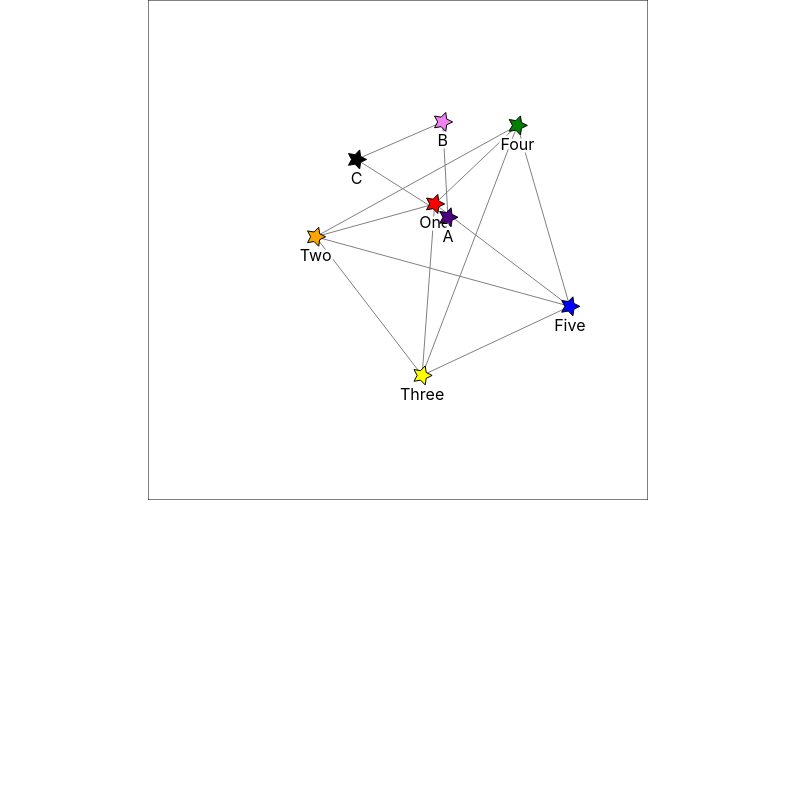
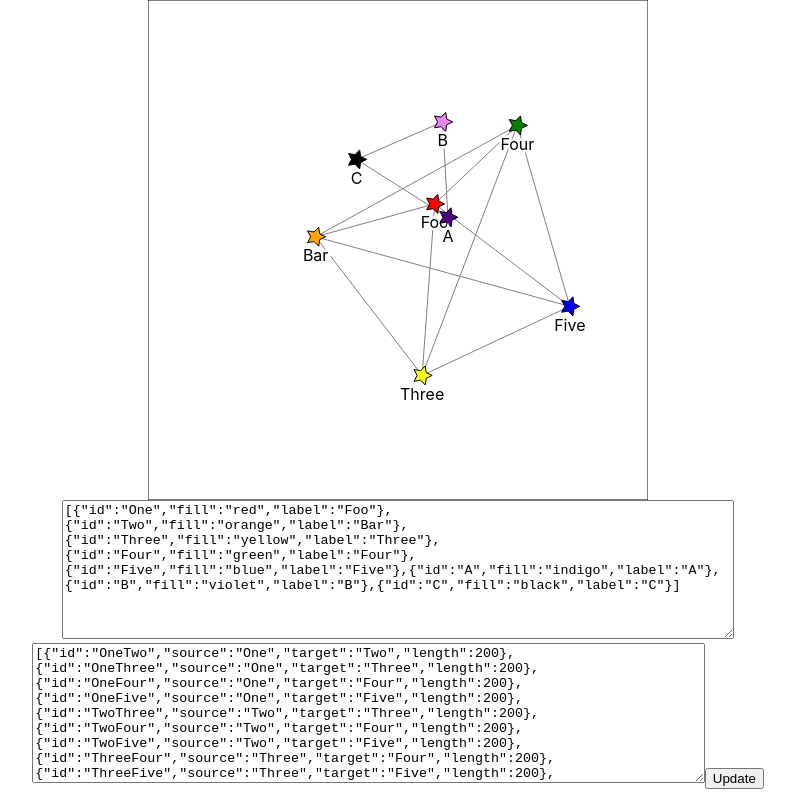
Before and after one commit to andypea/simple-graph, a React (Create React App) app: page / in a window 1280 px wide. Shown: the whole page, without its empty margins (242-1037 px from the left). Built offline with nearby package versions, Linux system fonts and the light colour scheme.

Commit message:
Add a skeleton demo app.

```diff
--- a/src/App.js
+++ b/src/App.js
@@ -4,20 +4,23 @@ import { useState, useEffect, useRef } from 'react';
 function App() {
     return (
         <div className="App">
-            <SimpleGraph
-                width="500"
-                height="500"
-                vertices={[
-                    {id: "One", fill: "red", label: "One"},
-                    {id: "Two", fill: "orange", label: "Two"},
+            <TestApp />
+        </div>
+    );
+}
+
+const TestApp = () => {
+    const [vertices, setVertices] = useState([
+                    {id: "One", fill: "red", label: "Foo"},
+                    {id: "Two", fill: "orange", label: "Bar"},
                     {id: "Three", fill: "yellow", label: "Three"},
                     {id: "Four", fill: "green", label: "Four"},
                     {id: "Five", fill: "blue", label: "Five"},
                     {id: "A", fill: "indigo", label: "A"},
                     {id: "B", fill: "violet", label: "B"},
-                    {id: "C", fill: "black", label: "C"},
-                ]}
-                edges={[
+                    {id: "C", fill: "black", label: "C"}]);
+
+    const [edges, setEdges] = useState([
                     {id: "OneTwo", source: "One", target: "Two", length: 200},
                     {id: "OneThree", source: "One", target: "Three", length: 200},
                     {id: "OneFour", source: "One", target: "Four", length: 200},
@@ -31,10 +34,42 @@ function App() {
                     {id: "AB", source: "A", target: "B", length: 100},
                     {id: "AC", source: "A", target: "C", length: 100},
                     {id: "BC", source: "B", target: "C", length: 100},
-                ]}/>
+                ]);
+
+    const [verticesText, setVerticesText] = useState(JSON.stringify(vertices));
+    const [edgesText, setEdgesText] = useState(JSON.stringify(edges));
+
+    const handleSubmit = (event) => {
+        setEdges(JSON.parse(edgesText));
+        event.preventDefault();
+    };
+
+    return (
+        <div style={{display: "flex", flexDirection: "column", alignItems: "center"}}>
+            <SimpleGraph
+                width="500"
+                height="500"
+                vertices={vertices}
+                edges={edges}
+            />
+            <form onSubmit={handleSubmit}>
+                <textarea
+                    defaultValue={verticesText}
+                    style={{width: "50em", height: "10em"}}
+                    onChange={(event) => setVerticesText(event.target.value)}
+                />
+                <textarea
+                    defaultValue={edgesText}
+                    style={{width: "50em", height: "10em"}}
+                    onChange={(event) => setVerticesText(event.target.value)}
+                />
+                <button type="submit" value="Update">
+                    Update
+                </button>
+            </form>
         </div>
     );
-}
+};
 
 const updateVerticesPositions = (oldVerticesPositions, width, height, friction, timeStep, edges, springConstant) => {
     const forces = new Map([...oldVerticesPositions.entries()].map((entry) => [entry[0], {x: 0, y: 0}]));
```
